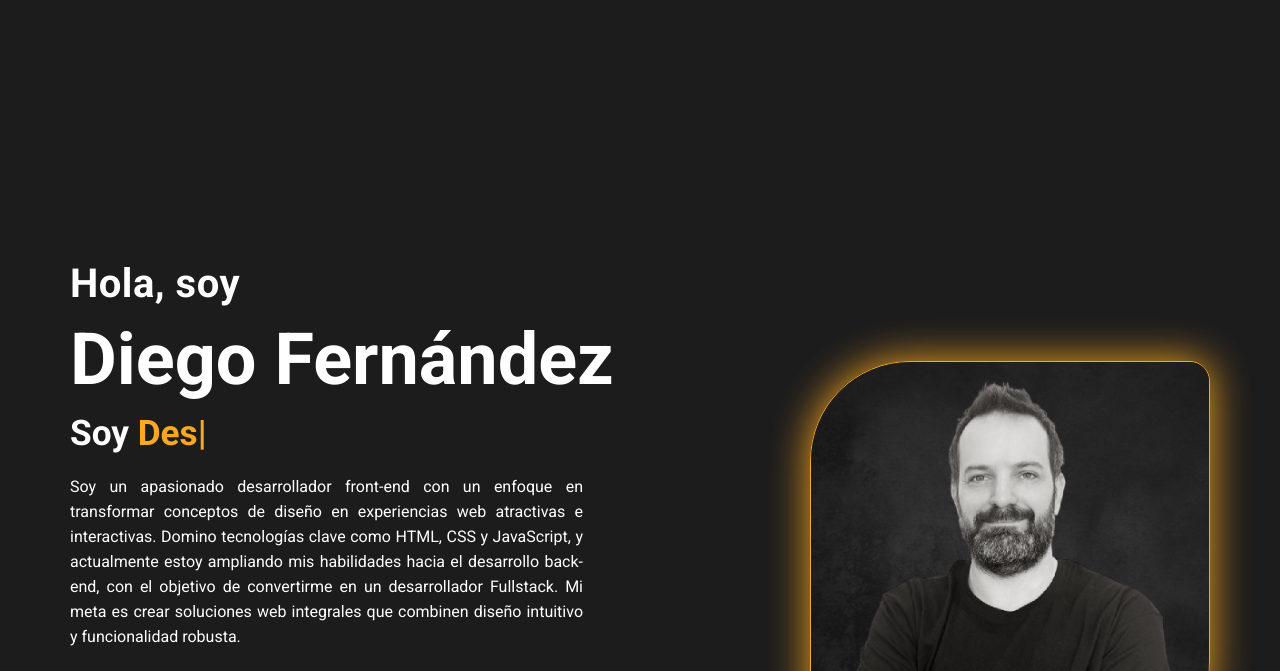
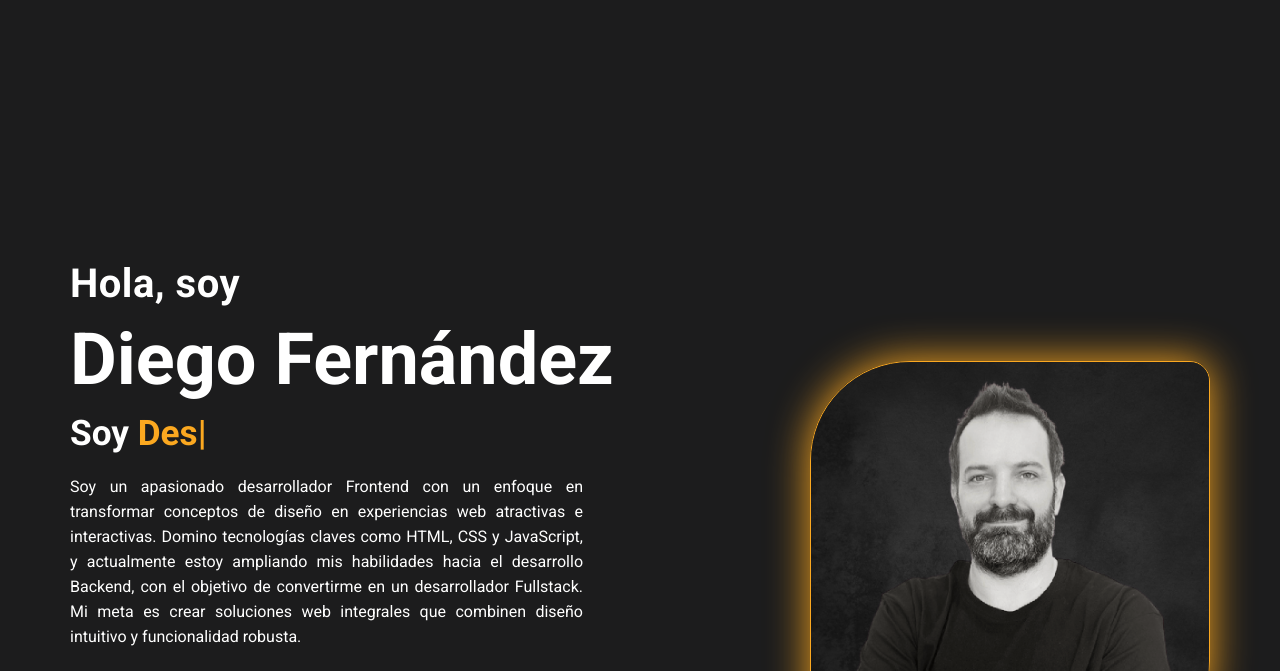
Before and after one commit to Diego-Coder-22/Porfolio, a plain HTML site: page index.html in a window 1280 px wide. Shown: the part 80-751 px from the top of the page. Drawn offline with nearby package versions, Linux system fonts and the light colour scheme.

Commit message:
Biografia

```diff
--- a/index.html
+++ b/index.html
@@ -48,7 +48,7 @@
                 <h1>Diego Fernández</h1>
                 <h4>Soy <span class="multiple"></span></h4>
                 <p class="left-p">
-                    Soy un apasionado desarrollador front-end con un enfoque en transformar conceptos de diseño en experiencias web atractivas e interactivas. Domino tecnologías clave como HTML, CSS y JavaScript, y actualmente estoy ampliando mis habilidades hacia el desarrollo back-end, con el objetivo de convertirme en un desarrollador Fullstack. Mi meta es crear soluciones web integrales que combinen diseño intuitivo y funcionalidad robusta.
+                    Soy un apasionado desarrollador Frontend con un enfoque en transformar conceptos de diseño en experiencias web atractivas e interactivas. Domino tecnologías claves como HTML, CSS y JavaScript, y actualmente estoy ampliando mis habilidades hacia el desarrollo Backend, con el objetivo de convertirme en un desarrollador Fullstack. Mi meta es crear soluciones web integrales que combinen diseño intuitivo y funcionalidad robusta.
                 </p>
                 <div class="social">
                     <a href="https://www.linkedin.com/in/diego-fernandez-dev/" target="_blank"><i class="fa-brands fa-linkedin-in"></i></a>
```
